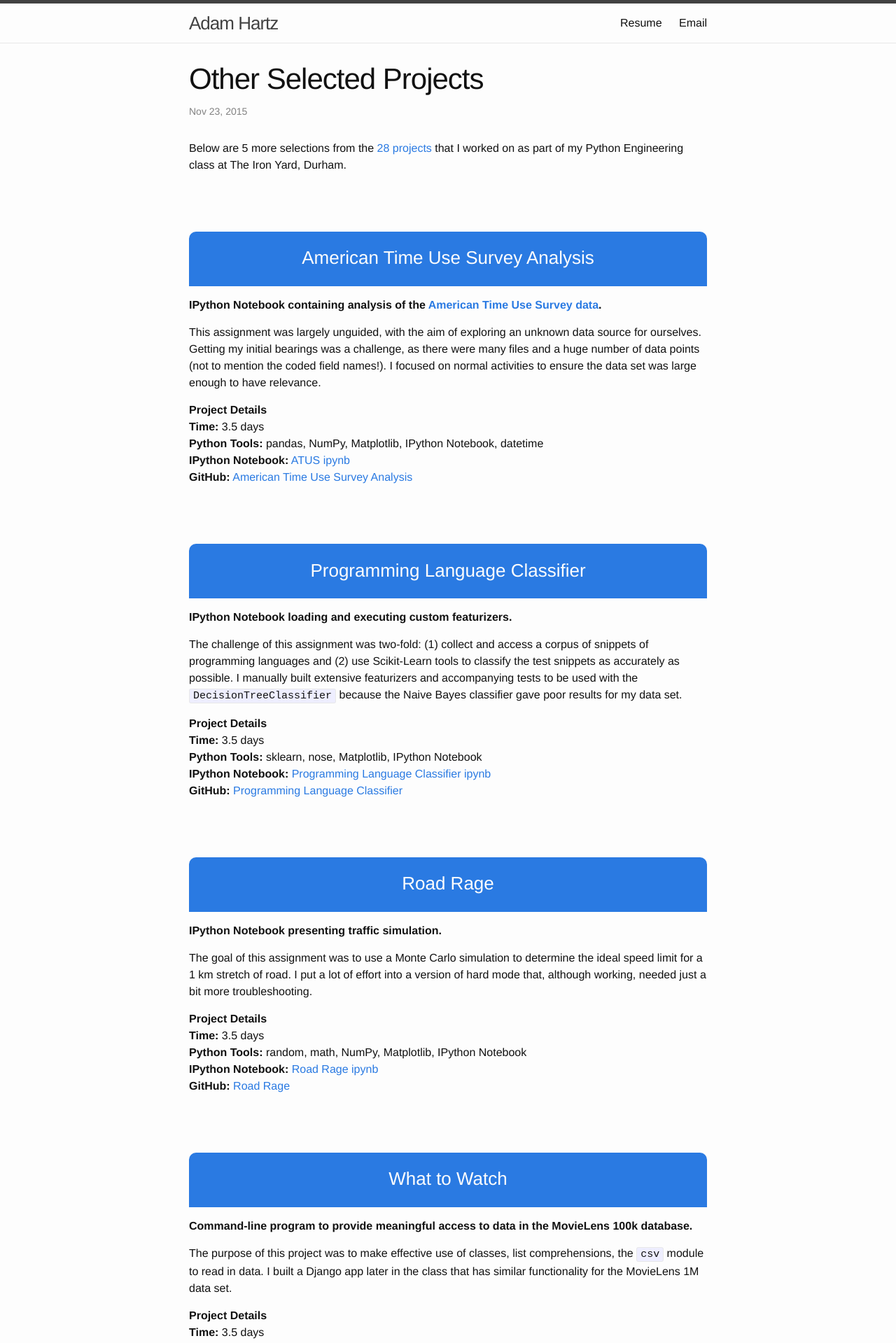
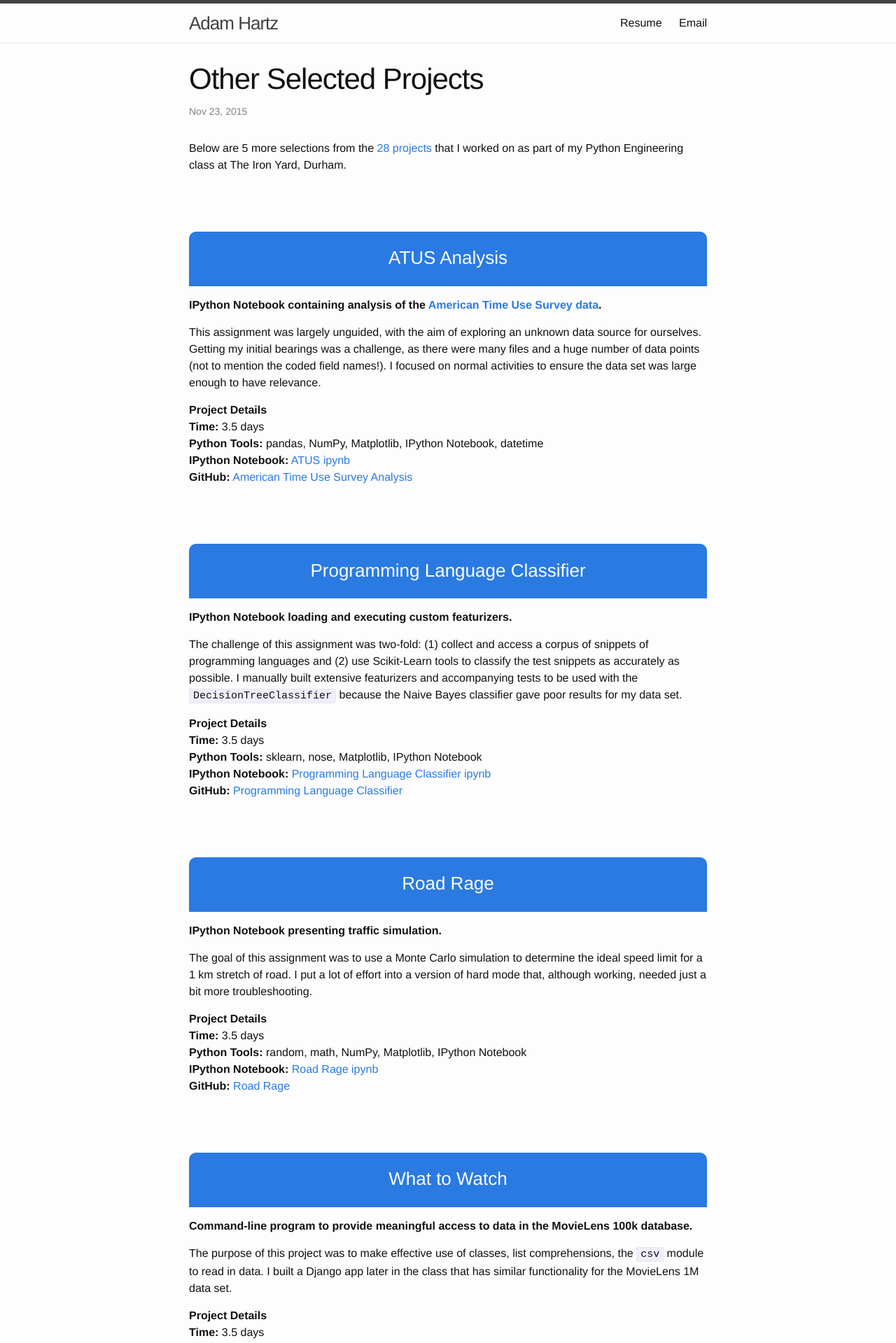
Before and after one commit to ahartz1/ahartz1.github.io, a Jekyll site: the page built from _posts/2015-11-23-selected-projects.markdown, in a window 1280 px wide. Shown: the top 1919 px of the page at 70% size. Built offline with Jekyll 4.4.1, drawn with Linux system fonts in a browser that asks for light colours.

Commit message:
Fix lengths for iPhone 6; unresolved 320px width

```diff
--- a/_posts/2015-11-23-selected-projects.markdown
+++ b/_posts/2015-11-23-selected-projects.markdown
@@ -10,7 +10,7 @@
 </p>
 
 
-<h3 class="invertwide">American Time Use Survey Analysis</h3>
+<h3 class="invertwide">ATUS Analysis</h3>
 
 <p><strong>IPython Notebook containing analysis of the <a href="http://www.bls.gov/tus/home.htm#data">American Time Use Survey data</a>.</strong>  </p>
 
--- a/_sass/_base.scss
+++ b/_sass/_base.scss
@@ -252,6 +252,7 @@
   border-top-right-radius: 10px;
   margin-top: 3.2em;
   clear: both;
+  display: block;
   a {
       color: $background-color;
       text-decoration: none;
@@ -273,6 +274,7 @@
   background-color: $background-color !important;
   color: $brand-color !important;
   border: 2px solid $brand-color;
+  display: block;
 }
 
 .myfeatured {
```
